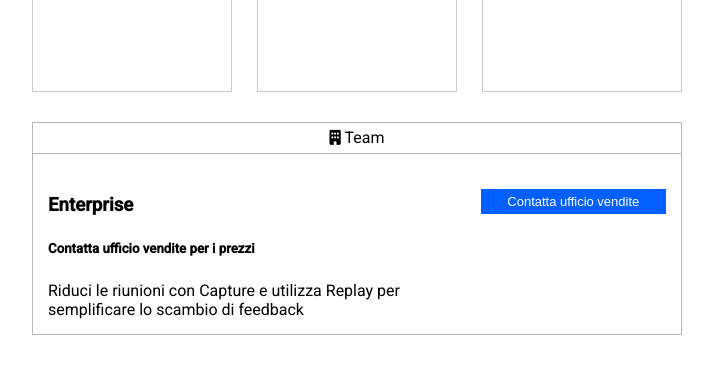
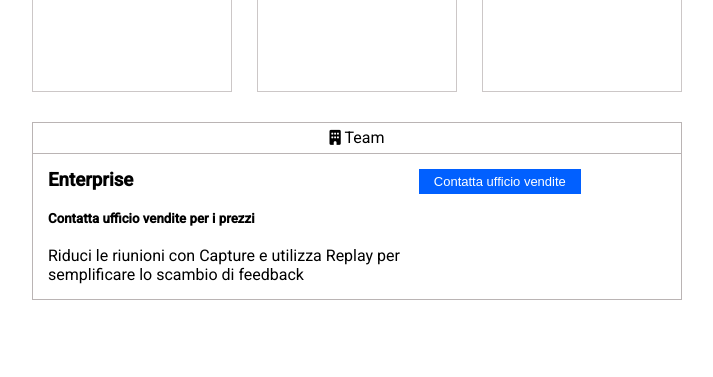
Before and after one commit to orlandomanfredini/htmlcss-dropbox, a plain HTML site: page index.html in a window 1280 px wide. Shown: the part 1267-1644 px from the top of the page, without its empty margins (283-996 px from the left). Drawn offline with Linux system fonts and the light colour scheme.

Commit message:
Aggiustamenti vari

```diff
--- a/css/style.css
+++ b/css/style.css
@@ -276,7 +276,7 @@ button:hover{
     margin-top: 15px;
 }
 
-.team{
+.col12{
     width: 100%;
 
 }
@@ -288,26 +288,26 @@ button:hover{
 .card-team{
     padding: 15px;
     display: flex;
-    flex-wrap: wrap;border: 1px solid rgb(186, 180, 180);;
+    flex-wrap: wrap;
+    border: 1px solid rgb(186, 180, 180);;
 }
 
-.col6-left{
-    width: 70%;
-}
 
-.col6-left >*{
-    margin-top: 25px;
+
+.col2.left{
+    display: flex;
+    flex-direction: column;
+    gap: 20px;
 
 }
 
-.col6-right{
-    width: 30%;
+.right{
     display: flex;
     flex-direction: column;
 }
 
-.col6-right button{
-    margin-top: 20px;
+.right button{
+    margin: 0;
 }
 
 .row.partner{
--- a/index.html
+++ b/index.html
@@ -236,18 +236,18 @@
 
                         </div>
                     </div>
-                    <div class="team"> <!--Enterprise-->
+                    <div class="col12"> <!--Enterprise-->
                         <div class="type-card box-team">
                             <i class="fa-solid fa-building"></i>
                             Team
                         </div>
                         <div class="card-team transition-border">
-                            <div class="col6-left">
+                            <div class="col2 left">
                                 <h3>Enterprise</h3>
                                 <h5>Contatta ufficio vendite per i prezzi</h5>
                                 <p>Riduci le riunioni con Capture e utilizza Replay per semplificare lo scambio di feedback</p>
                             </div>
-                            <div class="col6-right">
+                            <div class="col1 right">
                                 <button>
                                     Contatta ufficio vendite
                                 </button>
```
